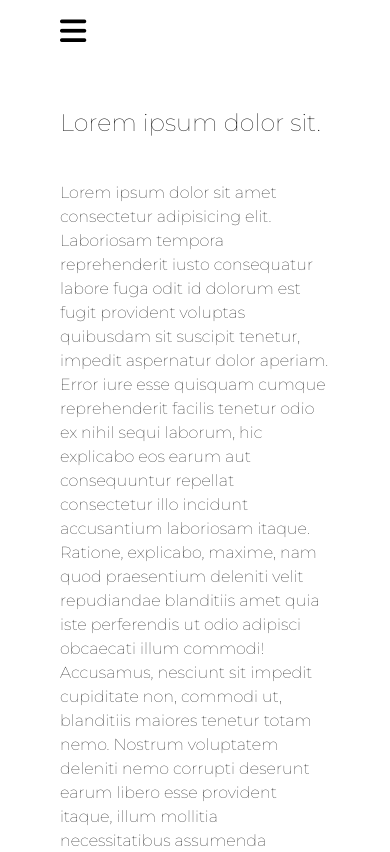
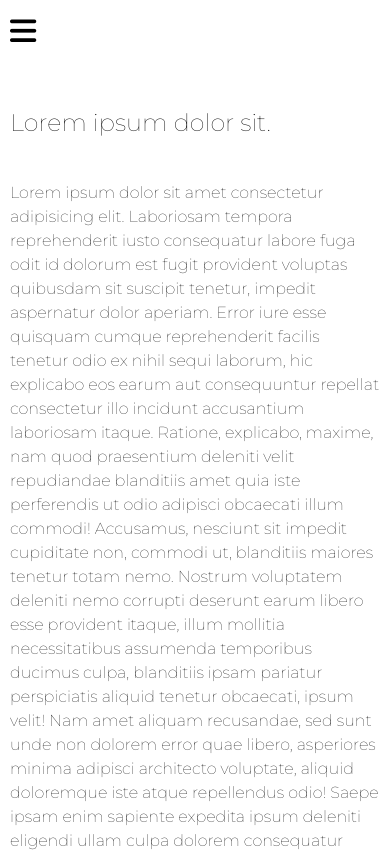
Before and after one commit to martynja/martynja.github.io, a plain HTML site: page index.html in a window 390 px wide. Shown: the top 852 px of the page. Drawn offline with Linux system fonts and the light colour scheme.

Commit message:
change padding/margin on mobile

```diff
--- a/style/style.css
+++ b/style/style.css
@@ -13,7 +13,7 @@ body {
 }
 
 h2, p {
-    margin: 40px 60px;
+    margin: 40px 10px;
     line-height: 1.5;
     font-weight: 100;
 }
@@ -38,7 +38,7 @@ footer {
     transition: left 0.2s;
     box-shadow: 7px 6px 24px -10px rgb(121, 126, 165);
     visibility: hidden;
-    padding-left: 25px;
+    padding-left: 10px;
 }
 
 .nav__main input[type="checkbox"] {
@@ -50,7 +50,7 @@ footer {
     cursor: pointer;
     font-size: 30px;
     transition: transform 0.3s, 0.3s;
-    padding: 15px 60px;
+    padding: 15px 10px;
 }
 
 .nav__main input:checked~label {
```
